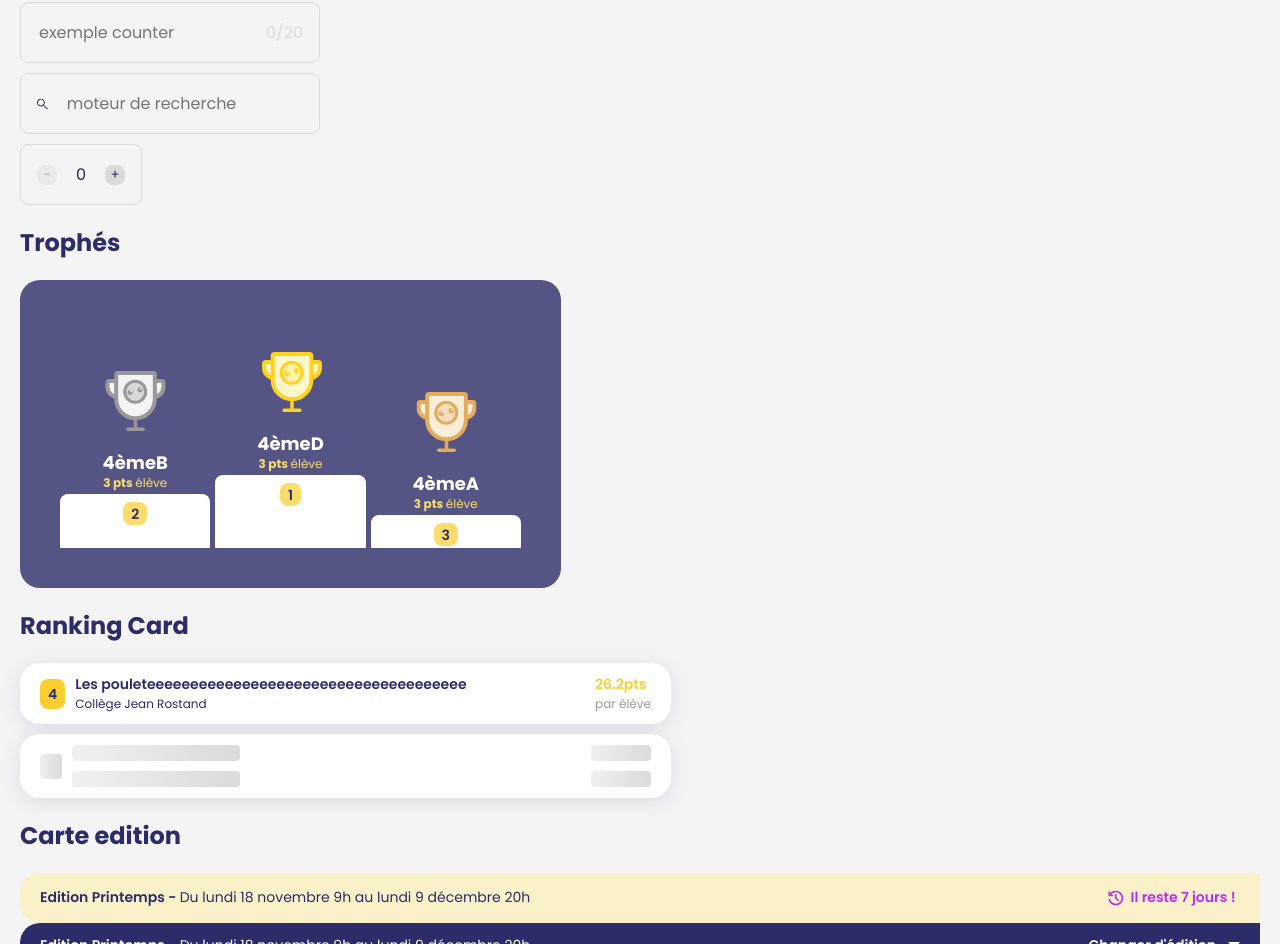
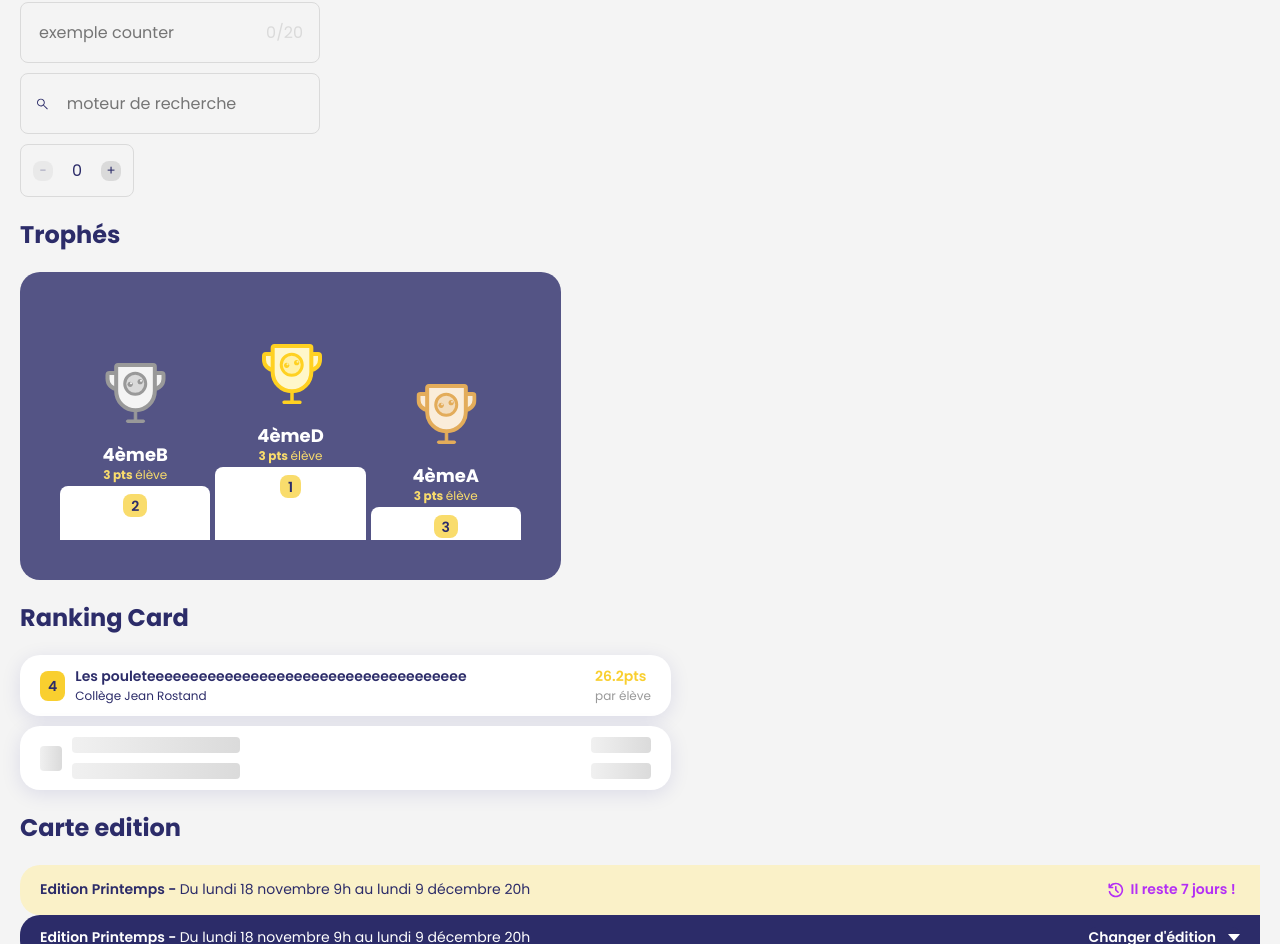
Before and after one commit to Ma-Petite-Planete/ma-petite-librairie, a React (Vite) app: page / in a window 1280 px wide. Shown: the part 1357-2301 px from the top of the page. Built offline with nearby package versions, Linux system fonts and the light colour scheme; a web font is replaced by a local one.

Commit message:
change padding

```diff
--- a/src/components/MppIncrementInput/mpp_increment_input.css
+++ b/src/components/MppIncrementInput/mpp_increment_input.css
@@ -1,7 +1,7 @@
 .increment_input_background {
   display: inline-flex;
   border: 1px solid var(--medium_grey);
-  padding: 16px;
+  padding: 12px;
   align-items: center;
   background: var(--light_grey);
   border-radius: 8px;
```
Also changed, not shown: 1 other file (tests, documents, lock files or other folders).
